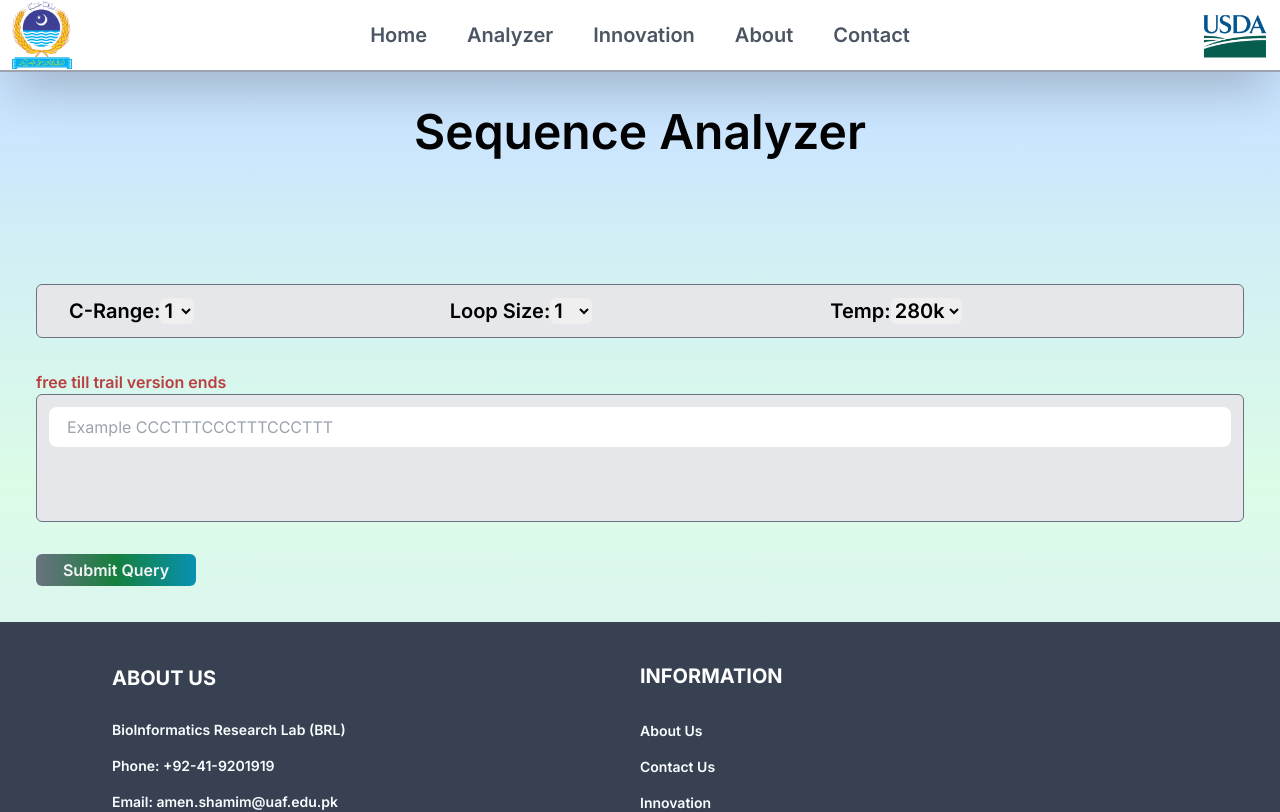
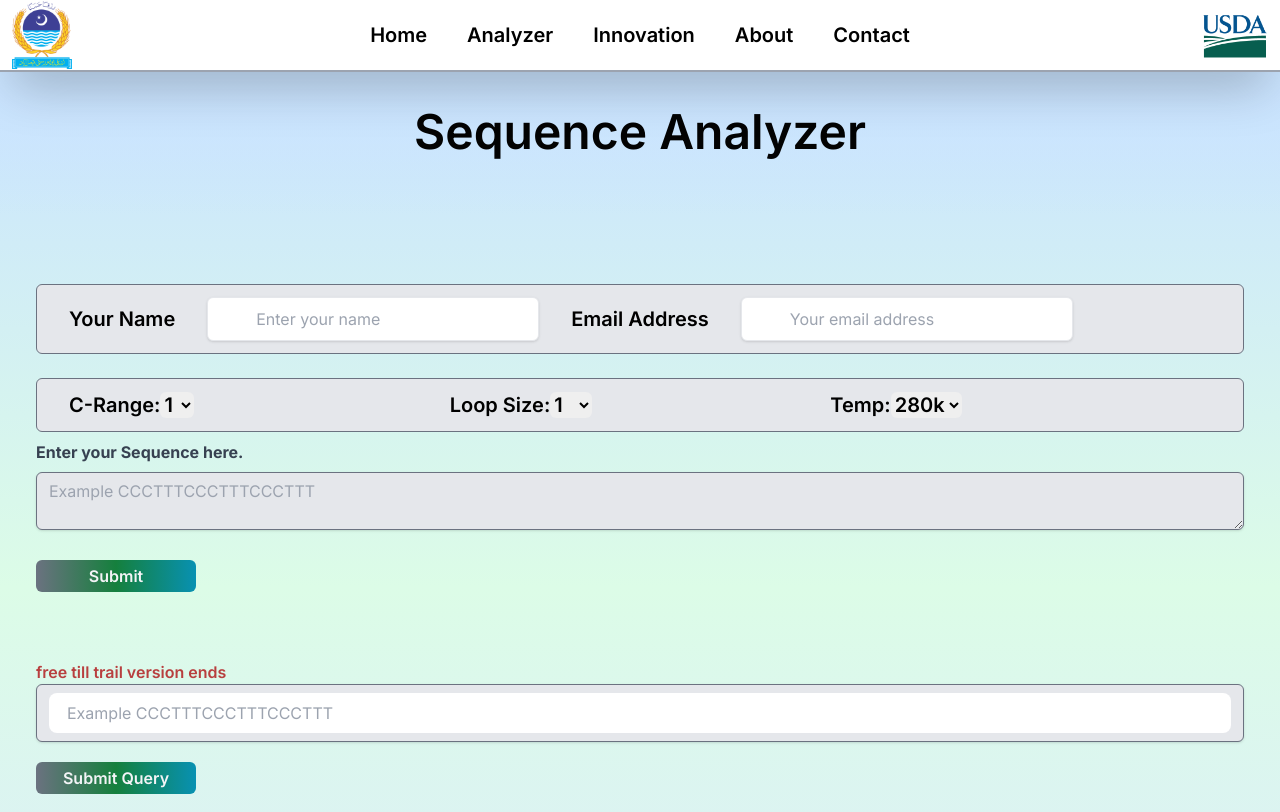
Before and after one commit to HabibaSajid321/Imotif-tool, a Next.js app: page /analyzer in a window 1280 px wide. Shown: the top 812 px of the page. Built offline with nearby package versions, Linux system fonts and the light colour scheme.

Commit message:
analyzer database fetched

```diff
--- a/src/app/analyzer/page.tsx
+++ b/src/app/analyzer/page.tsx
@@ -3,6 +3,7 @@ import Navbar from "@/components/navbar/Navbar";
 import React, { useState } from "react";
 import Image from "next/image";
 import Footer from "@/components/footer/Footer";
+import { useForm, ValidationError } from "@formspree/react";
 const sequences = [
   { sequence: "CCCCTCCCCTCCCCTCCCC", image: "/assets/azCharts/C4T1.png" },
   { sequence: "CCCCTTCCCCTTCCCCTTCCCC", image: "/assets/azCharts/C4T2.png" },
@@ -40,6 +41,14 @@ const sequences = [
 const Analyze = () => {
   const [sequence, setSequence] = useState("");
   const [displayedImage, setDisplayedImage] = useState<string | null>(null);
+  const [state, formSubmit] = useForm("mqkrqjnb");
+  if (state.succeeded) {
+    return (
+      <p className="text-black flex content-center justify-center pt-8 ">
+        Your Sequence has been submitted!
+      </p>
+    );
+  }
 
   const handleSubmit = (e: React.FormEvent<HTMLFormElement>) => {
     e.preventDefault();
@@ -62,8 +71,49 @@ const Analyze = () => {
             Sequence Analyzer
           </div>
           <div className=" pt-8">
-            <div className="flex flex-col md:m-9 m-5 gap-8">
-              <div className="flex w-full justify-between text-black md:px-8 px-2 bg-gray-200 p-3 rounded-md border border-gray-500">
+            <div className="flex flex-col md:m-9 m-5 gap-5">
+              <form
+                action="https://formspree.io/f/mqkrqjnb"
+                method="POST"
+                onSubmit={formSubmit}
+              >
+                <div className="mb-6 flex md:flex-row flex-col md:gap-8 w-full justify-left content-between text-black md:px-8 px-2 bg-gray-200 md:p-3 p-2 rounded-md border border-gray-500 ">
+                  <label
+                    htmlFor="Name"
+                    className="block text-black  mb-2 font-semibold md:text-xl text-sm "
+                  >
+                    <h1 className="pt-2  ">Your Name</h1>
+                  </label>
+                  <input
+                    id="name"
+                    type="text"
+                    name="name"
+                    className="shadow appearance-none border px-12 md:py-0 py-1  text-black  leading-tight
+                  focus:outline-none focus:shadow-outline rounded-md"
+                    placeholder="Enter your name"
+                  />
+                  <label
+                    htmlFor="email"
+                    className="block text-black  mb-2 font-semibold md:text-xl text-sm  mb-email "
+                  >
+                    <h1 className="pt-2">Email Address</h1>
+                  </label>
+                  <input
+                    id="email"
+                    type="email"
+                    name="email"
+                    className=" rounded-md shadow appearance-none border md:py-0 py-1  px-12 text-black   leading-tight
+                        focus:outline-none focus:shadow-outline"
+                    placeholder="Your email address"
+                  />
+                  <ValidationError
+                    prefix="Email"
+                    field="email"
+                    errors={state.errors}
+                    className="text-red-500 text-sm italic"
+                  />
+                </div>
+                <div className="flex w-full justify-between text-black md:px-8 px-2 bg-gray-200 p-3 rounded-md border border-gray-500 ">
                   <div className="w-1/3 font-semibold md:text-xl text-sm ">
                     <label>C-Range:</label>
                     <select name="C-Range" id="c-range" className="rounded-md">
@@ -95,11 +145,47 @@ const Analyze = () => {
                     </select>
                   </div>
                 </div>
+
+                <div className="mb-6 ">
+                  <label
+                    htmlFor="message"
+                    className="block text-gray-700 font-bold mb-2 pt-2"
+                  >
+                    Enter your Sequence here.
+                  </label>
+                  <textarea
+                    id="message"
+                    name="Sequence"
+                    className=" rounded-md shadow appearance-none border  w-full py-2 px-3 text-black leading-tight bg-gray-200  border-gray-500
+"
+                    placeholder="Example CCCTTTCCCTTTCCCTTT "
+                  ></textarea>
+                  <ValidationError
+                    prefix="Message"
+                    field="message"
+                    errors={state.errors}
+                    className="text-red-500 text-sm italic"
+                  />
+                </div>
+
+                <div className="pt-0">
+                  <button
+                    type="submit"
+                    disabled={state.submitting}
+                    className="flex items-center justify-center md:font-semibold font-normal text-gray-100
+                   bg-gradient-to-r from-gray-500 via-green-700 to-cyan-600 md:w-40 w-32 md:px-2 px-1 py-1
+                    rounded-md hover:from-gray-300 hover:via-green-400 hover:to-cyan-500 hover:text-black
+                     transition-all duration-300 mb-12"
+                  >
+                    {state.submitting ? "Submitting..." : "Submit"}
+                  </button>
+                </div>
+              </form>
               <div>
                 <h1 className="text-[#b83f3f] font-semibold">
                   free till trail version ends
                 </h1>
-                <div className=" bg-gray-200 p-3 rounded-md border h-32 text-black  border-gray-500 ">
+                <div className=" rounded-md shadow appearance-none border  w-full py-2 px-3 text-black leading-tight bg-gray-200  border-gray-500">
                   <input
                     type="text"
                     placeholder="    Example CCCTTTCCCTTTCCCTTT "
--- a/src/app/contact/page.tsx
+++ b/src/app/contact/page.tsx
@@ -10,8 +10,8 @@ const ContactForm = () => {
   if (state.succeeded) {
     return (
       <div className="flex items-center justify-center mt-10">
-        <p className="text-[#9f3941] font-popins font-bold text-4xl">
-          Thanks for joining!
+        <p className="text-[#02020200] font-popins font-bold text-4xl">
+          Your Query has been submitted.
         </p>
       </div>
     );
@@ -45,7 +45,7 @@ const ContactForm = () => {
               id="name"
               type="text"
               name="name"
-              className="shadow appearance-none border  w-full py-2 px-3 text-gray-700 leading-tight
+              className="shadow appearance-none border  w-full py-2 px-3 text-black leading-tight
 focus:outline-none focus:shadow-outline rounded-md"
               placeholder="Enter your name"
             />
@@ -59,7 +59,7 @@ focus:outline-none focus:shadow-outline rounded-md"
               id="email"
               type="email"
               name="email"
-              className=" rounded-md shadow appearance-none border  w-full py-2 px-3 text-gray-700 leading-tight focus:outline-none focus:shadow-outline"
+              className=" rounded-md shadow appearance-none border  w-full py-2 px-3 text-black leading-tight focus:outline-none focus:shadow-outline"
               placeholder="Your email address"
             />
             <ValidationError
@@ -79,7 +79,7 @@ focus:outline-none focus:shadow-outline rounded-md"
             <textarea
               id="message"
               name="message"
-              className=" rounded-md shadow appearance-none border  w-full py-2 px-3 text-gray-700 leading-tight focus:outline-none focus:shadow-outline h-32 resize-none"
+              className=" rounded-md shadow appearance-none border  w-full py-2 px-3 text-black leading-tight focus:outline-none focus:shadow-outline h-32 resize-none"
               placeholder="Your message"
             ></textarea>
             <ValidationError
--- a/src/components/home/Homeobj.tsx
+++ b/src/components/home/Homeobj.tsx
@@ -8,14 +8,14 @@ const Homeobj = () => {
     <div className="flex flex-col bg-gradient-to-b from-[#CAE4FF] via-green-50 to-blue-50 ">
       <div className="flex flex-col items-center justify-center md:gap-5 gap-3 pt-16 ">
         <div>
-          <h1 className="text-[#404040]  md:text-5xl text-xl text-center font-bold ">
+          <h1 className="text-[#1B7341]  md:text-5xl text-xl text-center font-bold ">
             Data Analytics
-            <span className="inline text-[#1B7341]"> is our future</span>
+            <span className="inline text-[#404040]"> is our future</span>
           </h1>
         </div>
 
         <p className="text-[#404040]  md:text-2xl text-[10px] md:font-medium  text-center">
-          A Web Portal For Identification Of Thermal Stability Of Non-Canonical
+          A Web Portal for Identification of Thermal Stability of Non-Canonical
           Structures
         </p>
       </div>
--- a/src/components/navbar/Navbar.tsx
+++ b/src/components/navbar/Navbar.tsx
@@ -31,30 +31,30 @@ const Navbar = () => {
       <nav
         className={`${
           showLink ? "" : "hidden"
-        } md:inline-flex absolute md:relative top-16 left-0 md:top-0 z-20 flex flex-col md:flex-row md:space-x-6 font-semibold w-full md:w-auto bg-gray-200 shadow-md rounded-lg md:rounded-none md:shadow-none md:bg-transparent p-6 pt-0 md:p-0`}
+        } md:inline-flex absolute md:relative top-16 left-0 md:top-0 z-20 flex flex-col md:flex-row md:space-x-6 font-semibold w-full md:w-auto bg-white shadow-md md:border-none border border-gray-200 md:shadow-none md:bg-transparent p-6 pt-0 md:p-0`}
       >
         <Link href="/">
-          <h1 className="block py-1 px-2 md:text-[20px] text-gray-600 hover:bg-[#d4d6d388] md:hover:text-gray-600 hover:text-black rounded-md">
+          <h1 className="block py-1 px-2 md:text-[20px] text-black hover:bg-[#d4d6d388] md:hover:text-gray-600 hover:text-black rounded-md">
             Home
           </h1>
         </Link>
         <Link href="/analyzer">
-          <h1 className="block py-1 px-2 md:text-[20px] text-gray-600 hover:bg-[#d4d6d388] md:hover:text-gray-600 hover:text-black rounded-md">
+          <h1 className="block py-1 px-2 md:text-[20px] text-black hover:bg-[#d4d6d388] md:hover:text-gray-600 hover:text-black rounded-md">
             Analyzer
           </h1>
         </Link>
         <Link href="/innovation">
-          <h1 className="block py-1 px-2 md:text-[20px] text-gray-600 hover:bg-[#d4d6d388] md:hover:text-gray-600 hover:text-black rounded-md">
+          <h1 className="block py-1 px-2 md:text-[20px] text-black hover:bg-[#d4d6d388] md:hover:text-gray-600 hover:text-black rounded-md">
             Innovation
           </h1>
         </Link>
         <Link href="/about">
-          <h1 className="block py-1 px-2 md:text-[20px] text-gray-600 hover:bg-[#d4d6d388] md:hover:text-gray-600 hover:text-black rounded-md">
+          <h1 className="block py-1 px-2 md:text-[20px] text-black hover:bg-[#d4d6d388] md:hover:text-gray-600 hover:text-black rounded-md">
             About
           </h1>
         </Link>
         <Link href="/contact">
-          <h1 className="block py-1 px-2 md:text-[20px] text-gray-600 hover:bg-[#d4d6d388] md:hover:text-gray-600 hover:text-black rounded-md">
+          <h1 className="block py-1 px-2 md:text-[20px] text-black hover:bg-[#d4d6d388] md:hover:text-gray-600 hover:text-black rounded-md">
             Contact
           </h1>
         </Link>
```
Lines whose indentation alone changed are shown as unchanged.
